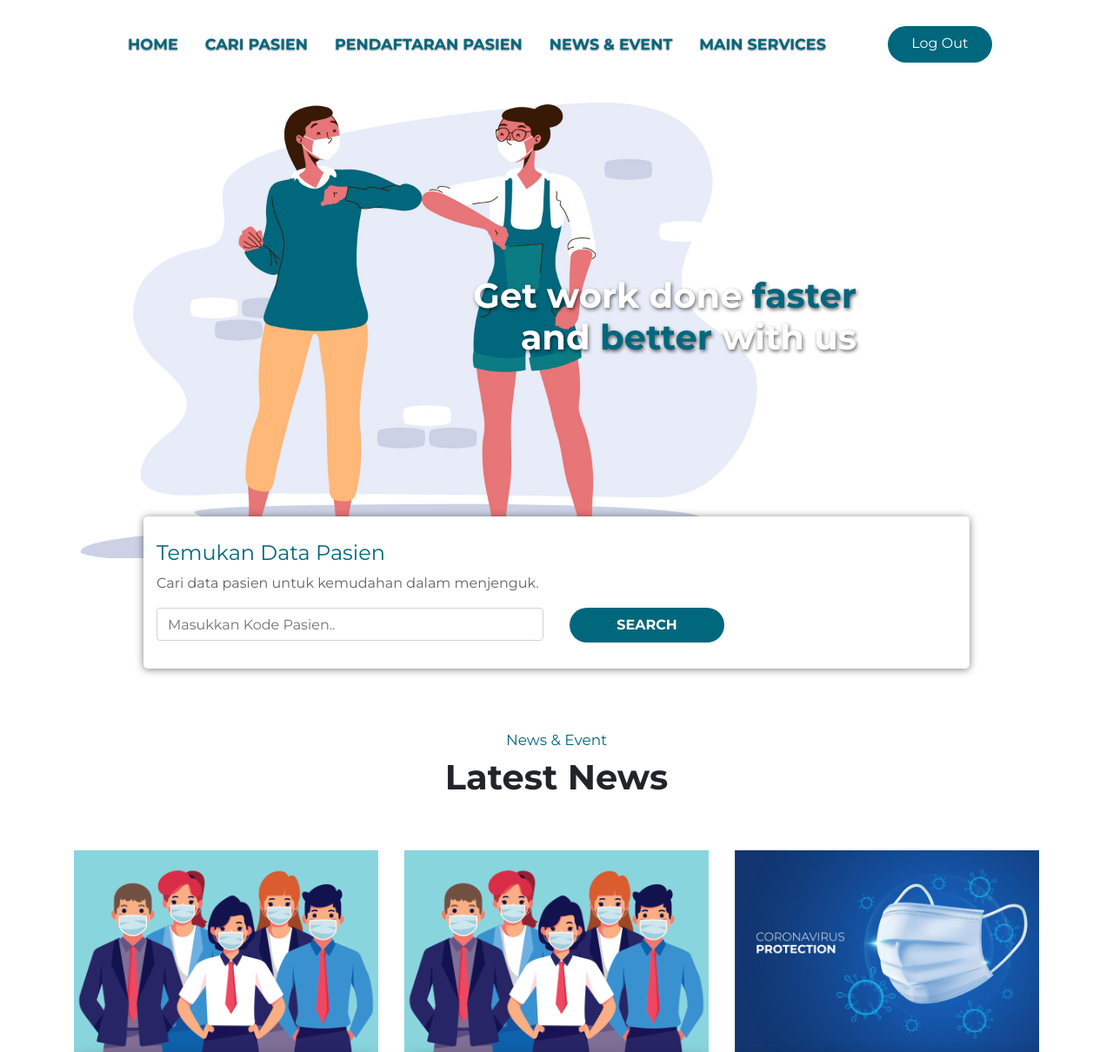
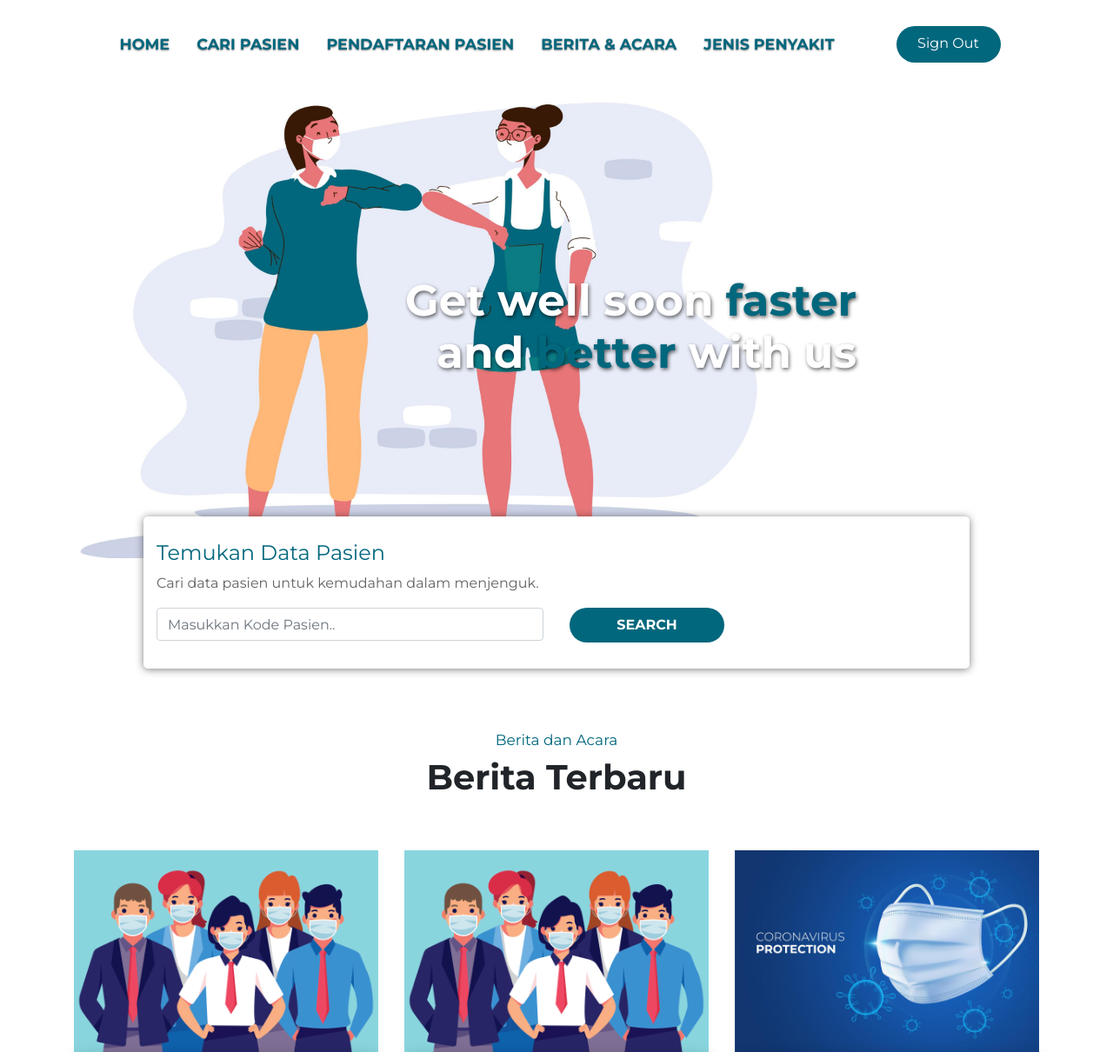
Before and after one commit to Neolinedev/wp2-project-rumahsakit, a CodeIgniter app: the page made by application/views/dashboard.php in a window 1280 px wide. Shown: the top 1210 px of the page at 87% size. Run offline with CodeIgniter, Linux system fonts and the light colour scheme; some libraries are stand-ins or nearby versions.

```diff
--- a/application/views/dashboard.php
+++ b/application/views/dashboard.php
@@ -28,9 +28,9 @@
                     <a class="nav-link nav-item" href="#">Home</a>
                     <a class="nav-link nav-item" href="#">Cari Pasien</a>
                     <a class="nav-link nav-item" href="#">Pendaftaran Pasien</a>
-                    <a class="nav-link nav-item" href="#news-area">News & Event</a>
-                    <a class="nav-link nav-item" href="#main-services">Main Services</a>
-                    <a class="btn btn-primary sign-in-button" href="<?= base_url('auth/logout'); ?>">Log Out</a>
+                    <a class="nav-link nav-item" href="#news-area">Berita & Acara</a>
+                    <a class="nav-link nav-item" href="#main-services">Jenis Penyakit</a>
+                    <a class="btn btn-primary sign-in-button" href="<?= base_url('auth/logout'); ?>">Sign Out</a>
                 </div>
             </div>
         </div>
@@ -39,7 +39,7 @@
     <!-- Image Slide -->
     <div class="jumbotron jumbotron-fluid">
         <div class="container">
-            <h1 class="display-4">Get work done <span>faster</span> <br> and <span>better</span> with us</h1>
+            <h1 class="display-4">Get well soon <span>faster</span> <br> and <span>better</span> with us</h1>
         </div>
     </div>
 
@@ -69,8 +69,8 @@
     <div class="news-area" id="news-area">
         <div class="container">
             <div class="news-header">
-                <span>News & Event</span>
-                <h2>Latest News</h2>
+                <span>Berita dan Acara</span>
+                <h2>Berita Terbaru</h2>
             </div>
             <div class="row">
                 <div class="col-md-4">
--- a/assets/css/main.css
+++ b/assets/css/main.css
@@ -69,7 +69,7 @@ nav {
     margin-top: 150px;
     font-weight: bold;
     text-shadow: 1.2px 2px 4px rgba(0, 0, 0, 0.6);
-    font-size: 40px;
+    font-size: 50px;
     margin-bottom: 30px;
 }
 
```
Also changed, not shown: application/controllers/Home.php (line endings or trailing spaces).
